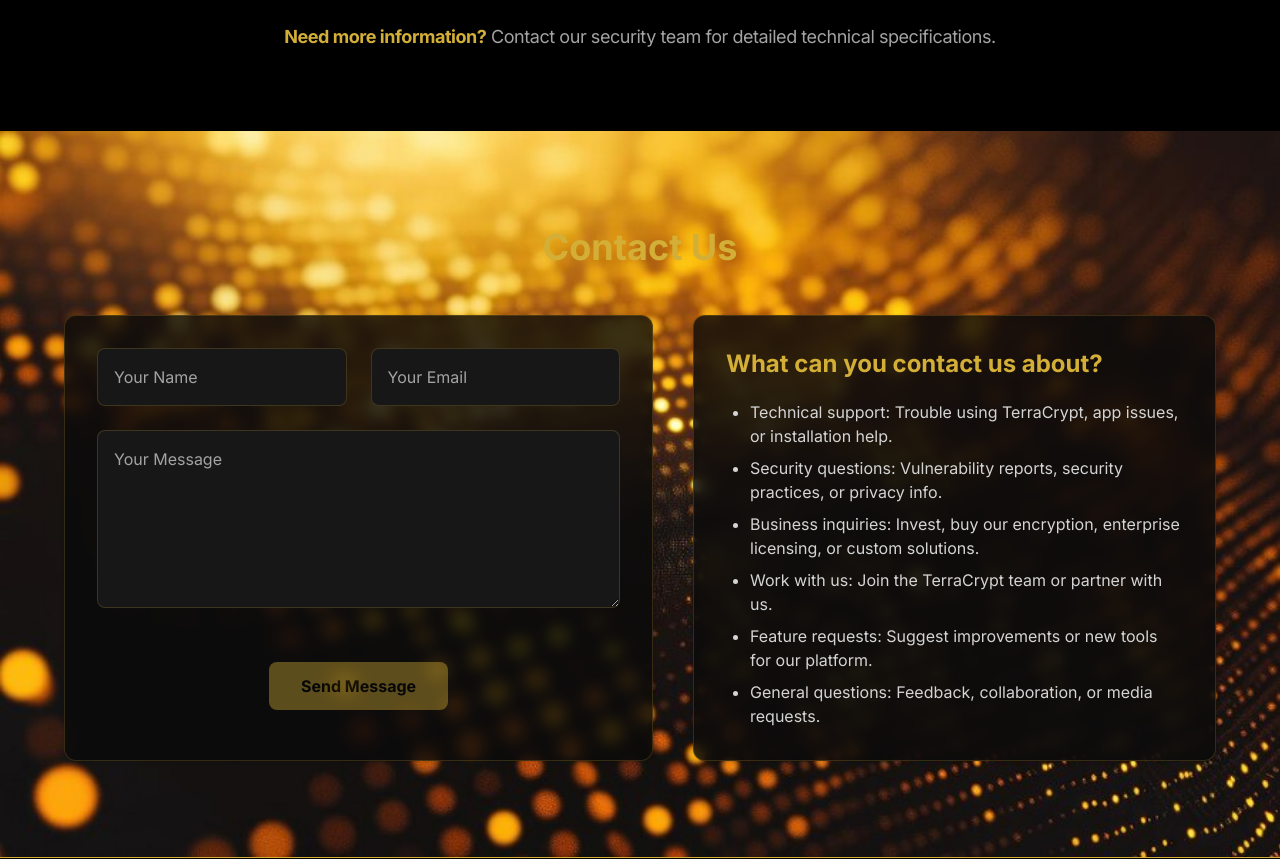
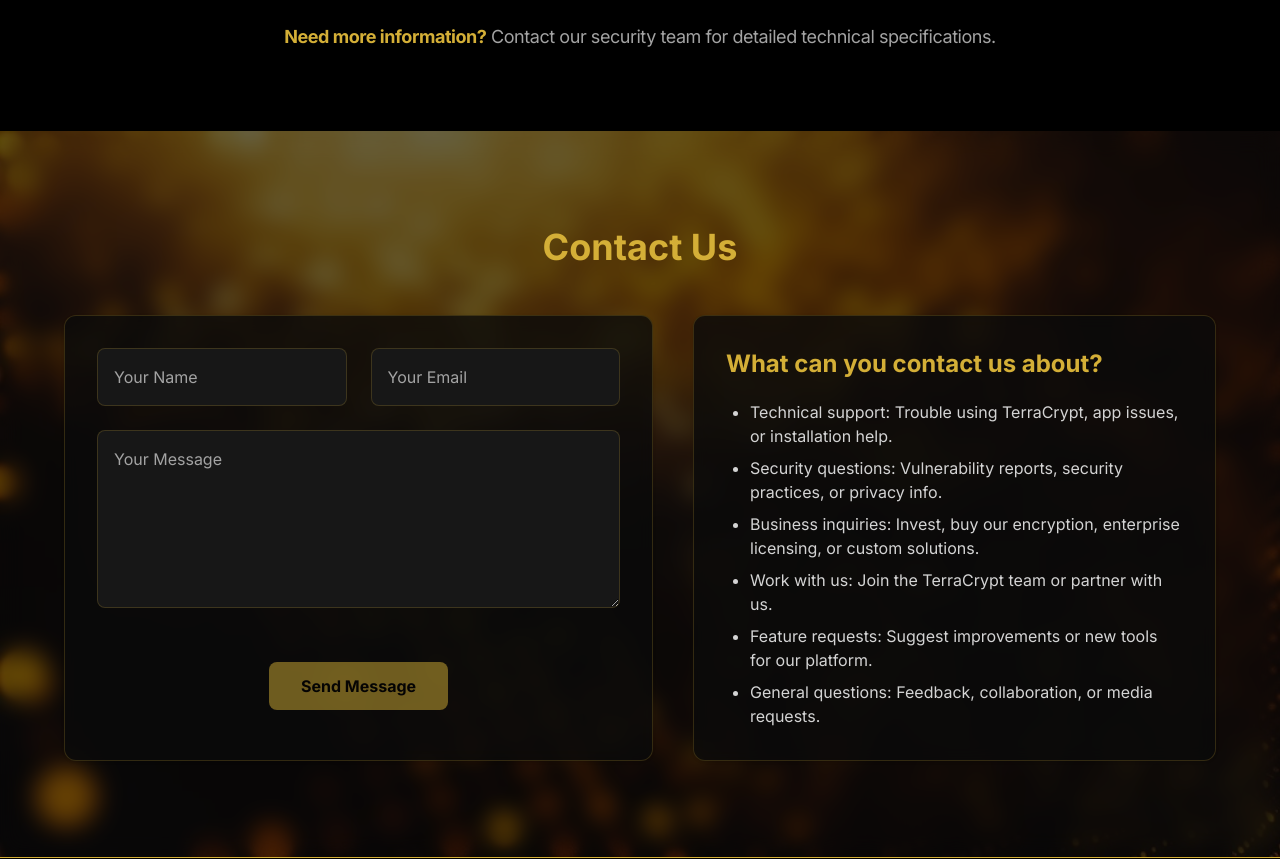
Before and after one commit to fvaha/TCWebApp, a React (Vite) app: page / in a window 1280 px wide. Shown: the part 2460-3319 px from the top of the page. Built offline with nearby package versions, Linux system fonts and the light colour scheme; no server answers.

Commit message:
Form Fixing

```diff
--- a/src/components/ContactForm.tsx
+++ b/src/components/ContactForm.tsx
@@ -1,76 +1,109 @@
+/* ---------------------------------------------------------------------------
+   ContactForm.tsx – turnkey replacement
+   --------------------------------------------------------------------------- */
+
 import React, { useEffect, useState, useRef } from "react";
 import { useForm, ValidationError } from "@formspree/react";
 import { useLang } from "../components/LanguageContext";
 
+/** ------------------------------------------------------------------------ */
+/** 1. Local types                                                          **/
+/** ------------------------------------------------------------------------ */
 type ContactTopic = string | { bold: string; text: string };
 
+/** ------------------------------------------------------------------------ */
+/** 2. Component                                                            **/
+/** ------------------------------------------------------------------------ */
 export default function ContactForm() {
   const { t } = useLang();
 
-  /* ------------------------------------------------------------------ */
-  /*  1. Dark-mode sync                                                 */
-  /* ------------------------------------------------------------------ */
+  /** Light/dark sync ------------------------------------------------------ */
   const [isDark, setIsDark] = useState(false);
   useEffect(() => {
     const html = document.documentElement;
-    const sync = () => setIsDark(html.classList.contains("dark"));
-    sync();
-    const obs = new MutationObserver(sync);
+    const syncTheme = () => setIsDark(html.classList.contains("dark"));
+    syncTheme();
+    const obs = new MutationObserver(syncTheme);
     obs.observe(html, { attributes: true, attributeFilter: ["class"] });
     return () => obs.disconnect();
   }, []);
 
-  /* ------------------------------------------------------------------ */
-  /*  2. Cloudflare Turnstile                                           */
-  /* ------------------------------------------------------------------ */
-  const widgetId = useRef<string | null>(null); // if you ever need to reset
-  const [token, setToken] = useState<string | null>(null);
+  /** Cloudflare Turnstile ------------------------------------------------- */
+  const [turnstileToken, setTurnstileToken] = useState<string | null>(null);
+  const [widgetReady, setWidgetReady] = useState(false); // new
+  const widgetTimer = useRef<number | undefined>(undefined); // explicit
+
+  const renderTurnstile = () => {
+    // @ts-expect-error – Turnstile is injected by the CDN script in index.html
+    const turnstile = window.turnstile;
+    const container = document.getElementById("turnstile-widget");
+    if (!container || !turnstile) return;
+
+    container.innerHTML = ""; // reset (also clears any residual iframe)
+    setTurnstileToken(null);
+    setWidgetReady(false);
+
+    turnstile.render(container, {
+      sitekey: "0x4AAAAAABgxYdNBr1gcmk5n",
+      theme: isDark ? "dark" : "light",
+      callback: (token: string) => {
+        setTurnstileToken(token);
+        setWidgetReady(true);
+      },
+      "expired-callback": () => {
+        setTurnstileToken(null);
+        setWidgetReady(false);
+      },
+      "error-callback": () => {
+        setTurnstileToken(null);
+        setWidgetReady(false);
+      },
+    });
+
+    // Re-render every 15 min so the token never goes stale
+    clearTimeout(widgetTimer.current);
+    widgetTimer.current = window.setTimeout(renderTurnstile, 15 * 60 * 1000);
+  };
 
   useEffect(() => {
-    // @ts-expect-error: provided by Turnstile script
-    const ts = window.turnstile as typeof import("turnstile");
-    const container = document.getElementById("turnstile-widget");
+    renderTurnstile(); // first render
+    return () => clearTimeout(widgetTimer.current); // cleanup on unmount
+    // eslint-disable-next-line react-hooks/exhaustive-deps
+  }, [isDark]); // re-render on theme switch
 
-    if (container && ts) {
-      container.innerHTML = ""; // remount on theme switch
-      widgetId.current = ts.render(container, {
-        sitekey: "0x4AAAAAABgxYdNBr1gcmk5n",
-        theme: isDark ? "dark" : "light",
-        callback: (tok: string) => setToken(tok), // got a fresh token
-        "expired-callback": () => setToken(null),
-        "error-callback": () => setToken(null),
-      });
-    }
-  }, [isDark]);
+  /** Formspree ------------------------------------------------------------ */
+  const [state, handleSubmit] = useForm("xanjjnya");
 
-  /* ------------------------------------------------------------------ */
-  /*  3. Formspree                                                      */
-  /* ------------------------------------------------------------------ */
-  const [state, formspreeSubmit] = useForm("xanjjnya");
-
-  const onSubmit = (e: React.FormEvent<HTMLFormElement>) => {
-    if (!token) {
+  function onSubmit(e: React.FormEvent<HTMLFormElement>) {
+    // Token guard
+    if (!turnstileToken) {
       e.preventDefault();
-      alert("Please complete the security check.");
+      alert("⚠️ Please complete the security check first.");
       return;
     }
-    formspreeSubmit(e);
-  };
+    handleSubmit(e);
+  }
 
-  /* ------------------------------------------------------------------ */
-  /*  4. Simple success screen                                          */
-  /* ------------------------------------------------------------------ */
-  const bgStyle = isDark
+  /** Background helper ---------------------------------------------------- */
+  const sectionStyle = isDark
     ? {
         backgroundImage: "url('/contact-bg.jpg')",
         backgroundSize: "cover",
         backgroundPosition: "center",
+        backgroundRepeat: "no-repeat",
       }
-    : { backgroundColor: "#fff" as const };
+    : { backgroundColor: "#fff" };
 
+  /** ---------------------------------------------------------------------- */
+  /** 3. Success view                                                       **/
+  /** ---------------------------------------------------------------------- */
   if (state.succeeded) {
     return (
-      <section id="contact" className="py-24 px-6 md:px-16" style={bgStyle}>
+      <section
+        id="contact"
+        className="relative py-24 px-6 md:px-16 transition-colors"
+        style={sectionStyle}
+      >
         <div className="max-w-2xl mx-auto text-center text-2xl font-bold text-gold">
           {t.contact.success}
         </div>
@@ -78,13 +111,17 @@
     );
   }
 
-  /* ------------------------------------------------------------------ */
-  /*  5. Form markup                                                    */
-  /* ------------------------------------------------------------------ */
+  /** ---------------------------------------------------------------------- */
+  /** 4. Form view                                                          **/
+  /** ---------------------------------------------------------------------- */
   return (
-    <section id="contact" className="py-24 px-6 md:px-16" style={bgStyle}>
+    <section
+      id="contact"
+      className="relative py-24 px-6 md:px-16 transition-colors"
+      style={sectionStyle}
+    >
       {isDark && (
-        <div className="absolute inset-0 bg-black/60 backdrop-blur-md pointer-events-none" />
+        <div className="absolute inset-0 bg-black/60 backdrop-blur-md" />
       )}
 
       <div className="relative max-w-6xl mx-auto z-10 animate-fadeInUp">
@@ -93,16 +130,15 @@
         </h2>
 
         <div className="flex flex-col md:flex-row gap-10">
-          {/* ----------------------------- FORM ----------------------------- */}
+          {/* ------------------------ FORM ----------------------------------- */}
           <form
             onSubmit={onSubmit}
             autoComplete="off"
-            className="flex-1 bg-white/90 dark:bg-neutral-950/80
-                       rounded-xl shadow p-8 space-y-6 border border-gold/20
-                       backdrop-blur"
+            className="flex-1 bg-white/90 dark:bg-neutral-950/80 rounded-xl shadow
+                          p-8 space-y-6 border border-gold/20 backdrop-blur"
           >
+            {/* Name & Email -------------------------------------------------- */}
             <div className="grid md:grid-cols-2 gap-6">
-              {/* Name */}
               <div>
                 <input
                   id="name"
@@ -123,7 +159,6 @@
                 />
               </div>
 
-              {/* Email */}
               <div>
                 <input
                   id="email"
@@ -145,7 +180,7 @@
               </div>
             </div>
 
-            {/* Message */}
+            {/* Message ------------------------------------------------------- */}
             <div>
               <textarea
                 id="message"
@@ -166,34 +201,35 @@
               />
             </div>
 
-            {/* Turnstile widget */}
-            <div className="flex justify-center">
+            {/* Turnstile widget + hidden field ------------------------------ */}
+            <div className="flex justify-center items-center">
               <div id="turnstile-widget" />
             </div>
-
-            {/* Hidden field – send token to Formspree */}
             <input
               type="hidden"
               name="cf-turnstile-response"
-              value={token ?? ""}
+              value={turnstileToken ?? ""}
             />
 
-            {/* Submit */}
+            {/* Submit -------------------------------------------------------- */}
             <div className="text-center">
               <button
                 type="submit"
-                disabled={!token || state.submitting}
-                className="bg-gold hover:bg-yellow-500 text-black font-bold
-                           py-3 px-8 rounded-lg transition duration-300
-                           disabled:opacity-40 disabled:cursor-not-allowed"
+                disabled={state.submitting || !widgetReady}
+                className={`bg-gold text-black font-bold py-3 px-8 rounded-lg
+                               transition duration-300 ${
+                                 state.submitting || !widgetReady
+                                   ? "opacity-50 cursor-not-allowed"
+                                   : "hover:bg-yellow-500"
+                               }`}
               >
-                {t.contact.send}
+                {state.submitting ? "…" : t.contact.send}
               </button>
             </div>
           </form>
 
-          {/* --------------------------- INFO BOX --------------------------- */}
-          <aside className="flex-1 flex flex-col justify-center">
+          {/* ------------------------ INFO ---------------------------------- */}
+          <div className="flex-1 flex flex-col justify-center">
             <div
               className="bg-white/90 dark:bg-neutral-950/80 rounded-xl shadow
                             p-8 border border-gold/20 backdrop-blur space-y-5"
@@ -214,7 +250,7 @@
                 )}
               </ul>
             </div>
-          </aside>
+          </div>
         </div>
       </div>
     </section>
```
